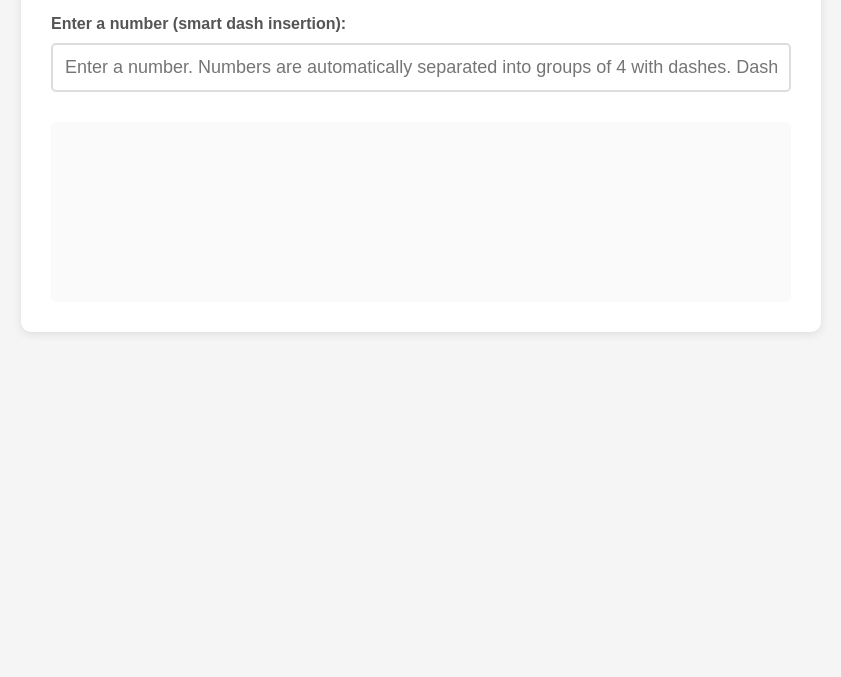
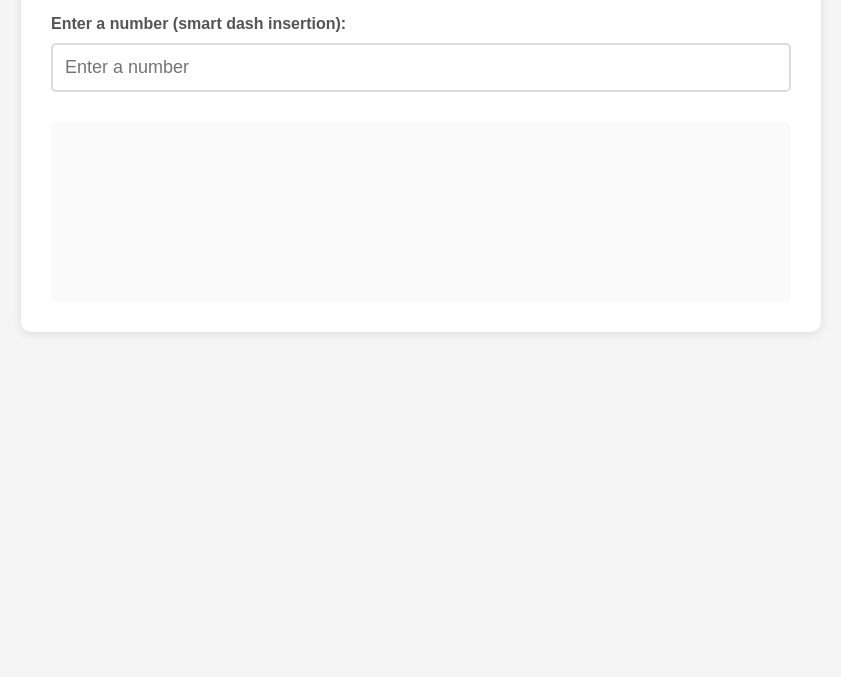
Before and after one commit to keithworrell/Cistercian-monk-symbol-generator, a plain HTML site: page index.html in a window 1280 px wide. Shown: the part 123-800 px from the top of the page, without its empty margins (219-1060 px from the left). Drawn offline with Linux system fonts and the light colour scheme.

Commit message:
adjusted default text

```diff
--- a/index.html
+++ b/index.html
@@ -67,11 +67,7 @@
 
       <div class="input-section">
         <label for="numberInput">Enter a number (smart dash insertion):</label>
-        <input
-          type="text"
-          id="numberInput"
-          placeholder="Enter a number. Numbers are automatically separated into groups of 4 with dashes. Dashes may be entered manually."
-        />
+        <input type="text" id="numberInput" placeholder="Enter a number" />
         <div id="errorMsg" class="error" style="display: none"></div>
       </div>
 
```
